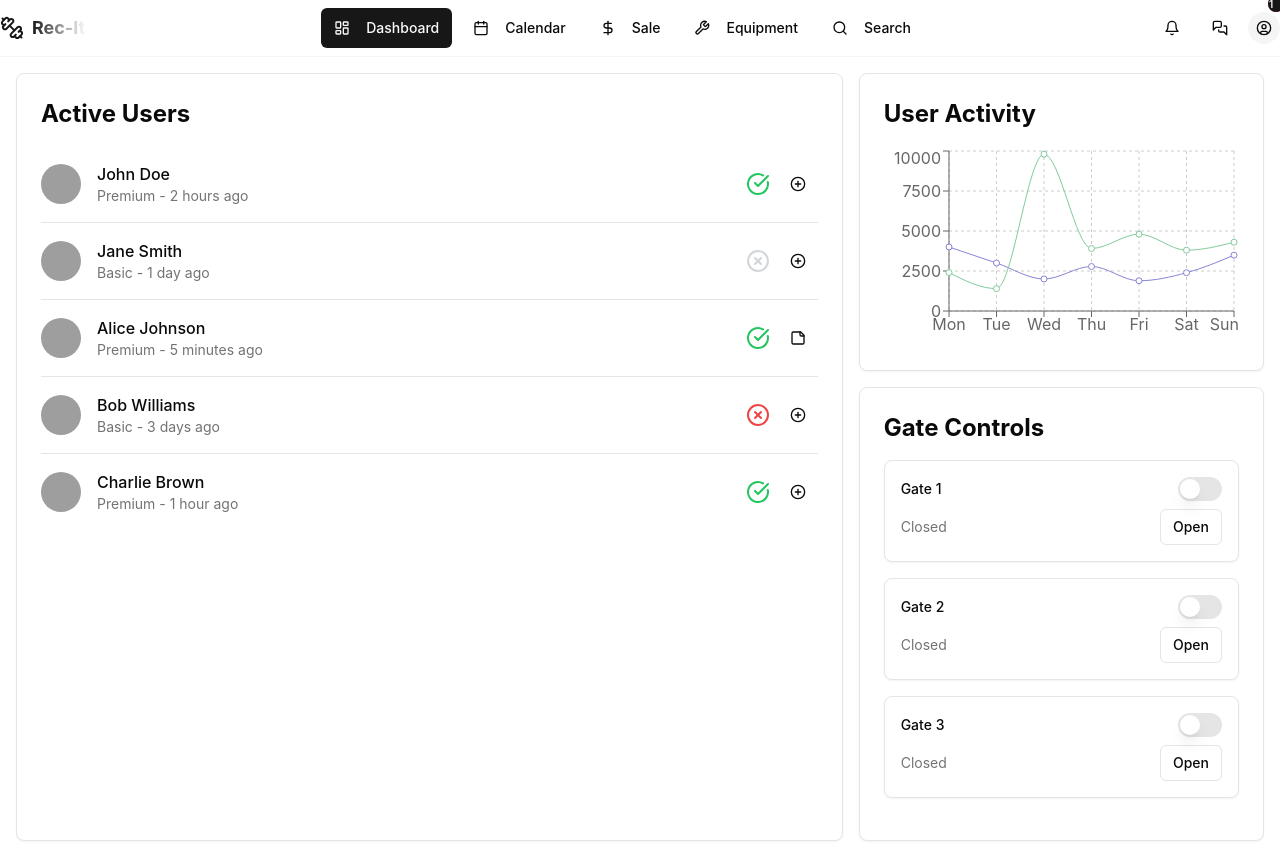
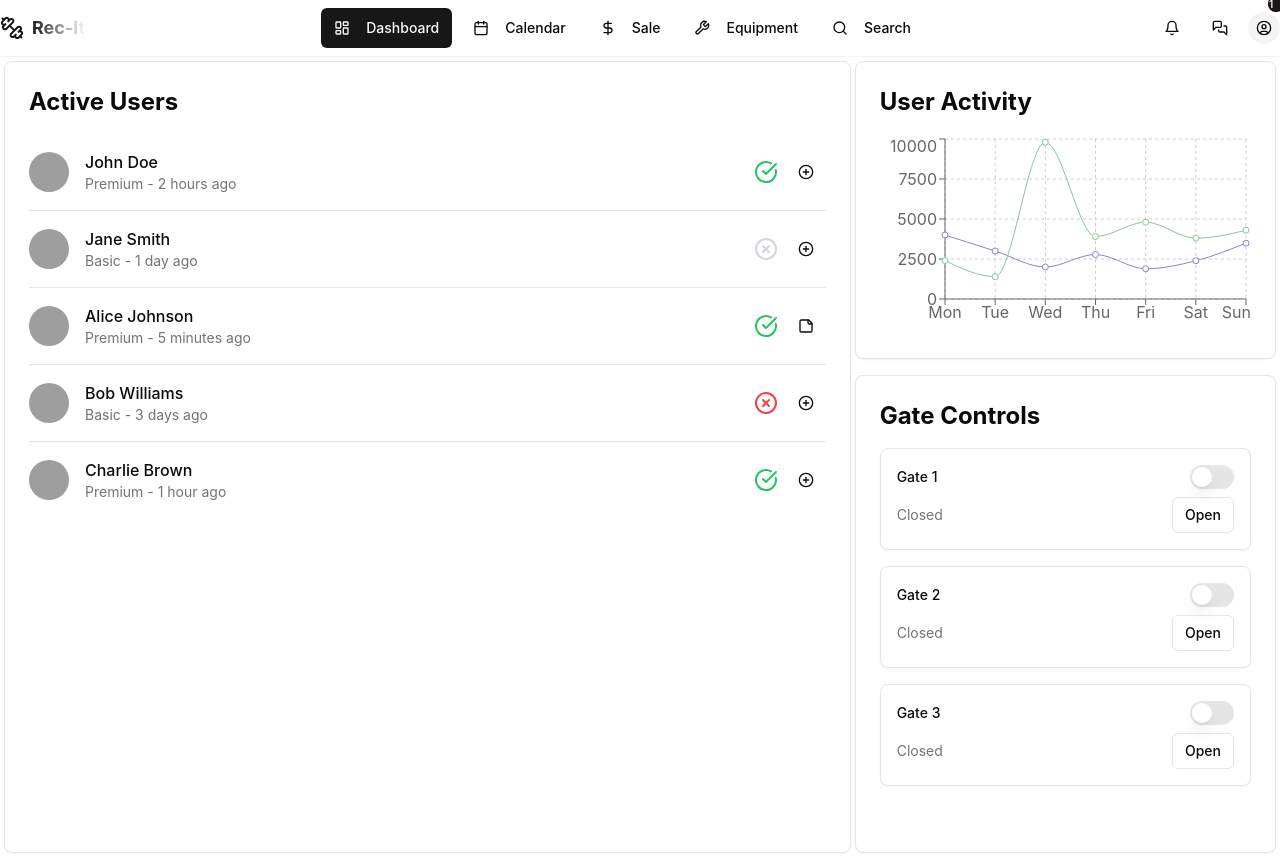
Before and after one commit to SanketBaviskar/Rec-It, a React (Vite) app: page /dashboard in a window 1280 px wide. Built offline with nearby package versions, Linux system fonts and the light colour scheme; grey boxes are pictures that could not be loaded.

Commit message:
dashboard padding and gap fix

```diff
--- a/src/Pages/MainWindow/DashboardTab/DashboardTab.tsx
+++ b/src/Pages/MainWindow/DashboardTab/DashboardTab.tsx
@@ -90,8 +90,8 @@
   }
 
   return (
-    <div className="flex flex-col h-screen bg-background p-4">
-      <div className="grid grid-cols-1 md:grid-cols-3 gap-4 h-full">
+    <div className="flex flex-col h-screen bg-background p-1">
+      <div className="grid grid-cols-1 md:grid-cols-3 gap-1 h-full">
         {/* Active Users */}
         <Card className="col-span-1 md:col-span-2 h-full">
           <CardContent className="p-6">
```
